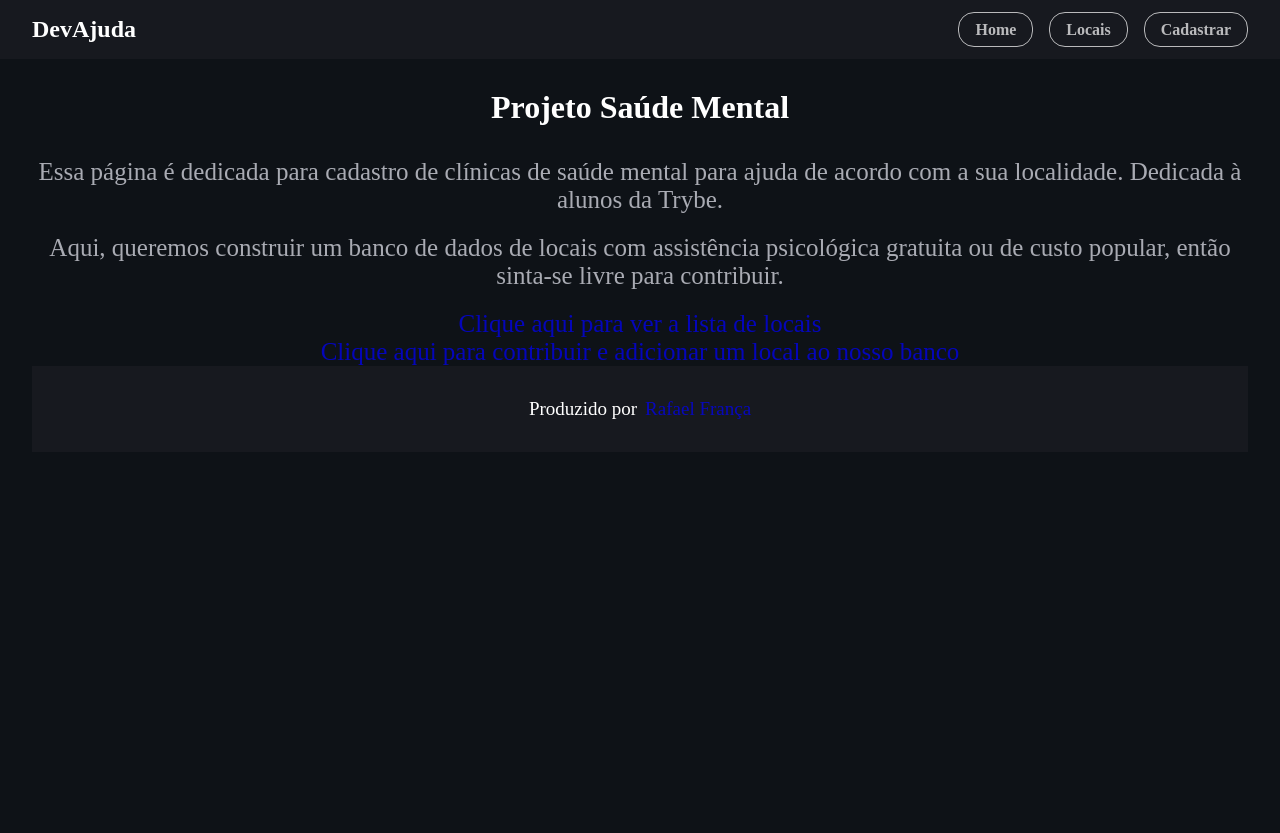
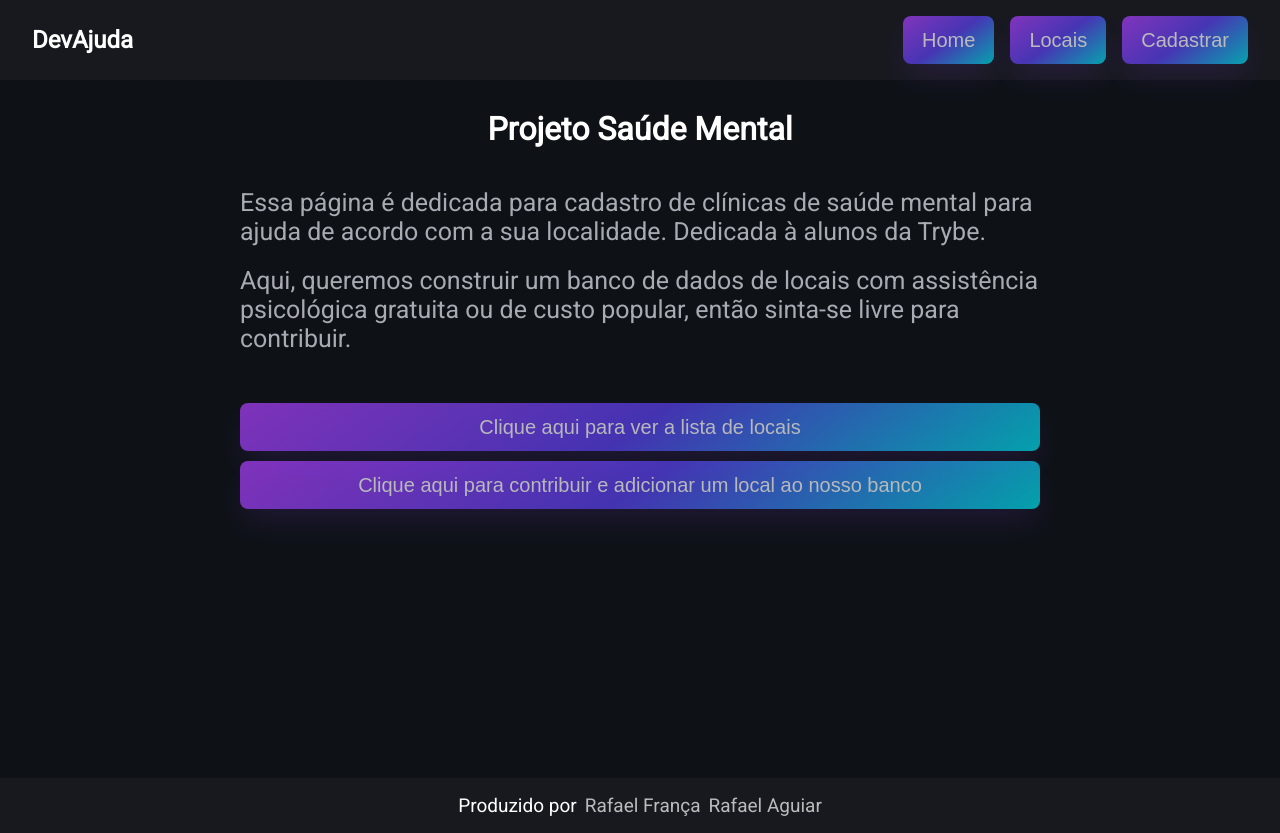
Before and after one commit to rafaelftourinho/projeto_saude_mental, a React (Vite) app in the folder frontend/: page / in a window 1280 px wide. Before the commit the page ends 800 px from the top, so only its background shows below. Built offline with nearby package versions, Linux system fonts and the light colour scheme.

Commit message:
Alterado CSS da HOME e HEADER: Adicionado novo estilo nos botões, adicionada font Roboto ao projeto

```diff
--- a/frontend/src/App.css
+++ b/frontend/src/App.css
@@ -1,9 +1,13 @@
 .container {
   /* max-width: 1000px; */
   /* width: 100vw; */
-  margin: 2rem auto;
-  padding: 0 2rem;
+  /* padding: 0 2rem; */
   font-size: 25px;
+  height: 75vh;
+  display: flex;
+  flex-direction: column;
+  justify-content: center;
+  align-items: center;
 }
 
 .App {
@@ -11,5 +15,5 @@
 }
 
 .App h1 {
-  margin-top: 30px;
+  margin: 30px 0;
 }
--- a/frontend/src/App.jsx
+++ b/frontend/src/App.jsx
@@ -8,9 +8,7 @@ function App() {
     <div className="App">
       <Navbar />
       <h1>Projeto Saúde Mental</h1>
-      <div className="container">
-        <Outlet />
-      </div>
+      <Outlet />
     </div>
   );
 }
--- a/frontend/src/Pages/Home.css
+++ b/frontend/src/Pages/Home.css
@@ -1,3 +1,10 @@
+.home {
+  text-align: left;
+  margin-bottom: 20px;
+  height: 70vh;
+  width: 50rem;
+}
+
 .home p {
   margin-bottom: 20px;
 }
@@ -5,3 +12,41 @@
 .home a {
   color: blue;
 }
+
+.links {
+  display: flex;
+  flex-direction: column;
+  justify-content: center;
+  align-items: center;
+  gap: 10px;
+  margin-top: 50px;
+}
+
+.links a {
+  align-items: center;
+  background-image: linear-gradient(144deg,#AF40FF, #5B42F3 50%,#00DDEB);
+  border: 0;
+  border-radius: 8px;
+  box-shadow: rgba(151, 65, 252, 0.2) 0 15px 30px -5px;
+  box-sizing: border-box;
+  color: #FFFFFF;
+  display: flex;
+  font-family: Phantomsans, sans-serif;
+  font-size: 20px;
+  justify-content: center;
+  line-height: 1em;
+  max-width: 100%;
+  min-width: 50rem;
+  padding: 14px 19px;
+  text-decoration: none;
+  user-select: none;
+  -webkit-user-select: none;
+  touch-action: manipulation;
+  white-space: nowrap;
+  cursor: pointer;
+}
+
+.links a:active,
+.links a:hover {
+  outline: 0;
+}
--- a/frontend/src/Pages/Home.jsx
+++ b/frontend/src/Pages/Home.jsx
@@ -5,6 +5,8 @@ import './Home.css';
 
 function Home() {
   return (
+    <>
+      <div className="container">
         <div className="home">
           <p>
             Essa página é dedicada para cadastro de clínicas de saúde mental
@@ -12,18 +14,17 @@ function Home() {
           </p>
           <p>
             Aqui, queremos construir um banco de dados de locais com
-        assistência psicológica gratuita ou de custo popular, então sinta-se livre para contribuir.
+            assistência psicológica gratuita ou de custo popular, então sinta-se
+            livre para contribuir.
           </p>
-      <div>
+          <div className="links">
             <Link to="/list">Clique aqui para ver a lista de locais</Link>
-      </div>
-      <div>
             <Link to="/register">Clique aqui para contribuir e adicionar um local ao nosso banco</Link>
           </div>
-      <div className="footer">
-        <Footer />
         </div>
       </div>
+      <Footer />
+    </>
   );
 }
 
--- a/frontend/src/components/Footer.css
+++ b/frontend/src/components/Footer.css
@@ -5,6 +5,7 @@
   padding: 1rem 2rem;
   background-color: #17191F;
   font-size: 19px;
+  width: inherit;
 }
 
 .footer a {
--- a/frontend/src/components/Footer.jsx
+++ b/frontend/src/components/Footer.jsx
@@ -5,7 +5,8 @@ function Footer() {
   return (
     <div className="footer">
       Produzido por
-      <a href="https://github.com/rafaelftourinho">Rafael França</a>
+      <a href="https://github.com/rafaelftourinho" target="blank">Rafael França</a>
+      <a href="https://github.com/Terule" target="blank">Rafael Aguiar</a>
       {/* COLOQUEM OS SEUS DADOS AQUI TAMBÉM! */}
       {/* PRECISA ESTILIZAR ISSO PRA ONTEM, ASSIM COMO TODA A PALETA DE CORES! HAHAHAHA */}
     </div>
--- a/frontend/src/components/Navbar.css
+++ b/frontend/src/components/Navbar.css
@@ -16,11 +16,24 @@
 }
 
 .new-btn {
-  font-weight: bold;
-  border: 1px solid #fff;
-  padding: .5rem 1rem;
-  border-radius: 1rem;
-  opacity: 0.7;
+  align-items: center;
+  background-image: linear-gradient(144deg,#AF40FF, #5B42F3 50%,#00DDEB);
+  border: 0;
+  border-radius: 8px;
+  box-shadow: rgba(151, 65, 252, 0.2) 0 15px 30px -5px;
+  box-sizing: border-box;
+  color: #FFFFFF;
+  display: flex;
+  font-family: Phantomsans, sans-serif;
+  font-size: 20px;
+  justify-content: center;
+  line-height: 1em;
+  max-width: 100%;
+  padding: 14px 19px;
+  text-decoration: none;
+  user-select: none;
+  white-space: nowrap;
+  cursor: pointer;
 }
 
 .new-btn:hover {
--- a/frontend/src/index.css
+++ b/frontend/src/index.css
@@ -1,7 +1,9 @@
+@import url('https://fonts.googleapis.com/css2?family=Roboto&display=swap');
+
 * {
   margin: 0;
   padding: 0;
-  font-family: 'Blinker';
+  font-family: 'Roboto', sans-serif;
 }
 
 body {
```
Lines whose indentation alone changed are shown as unchanged.
